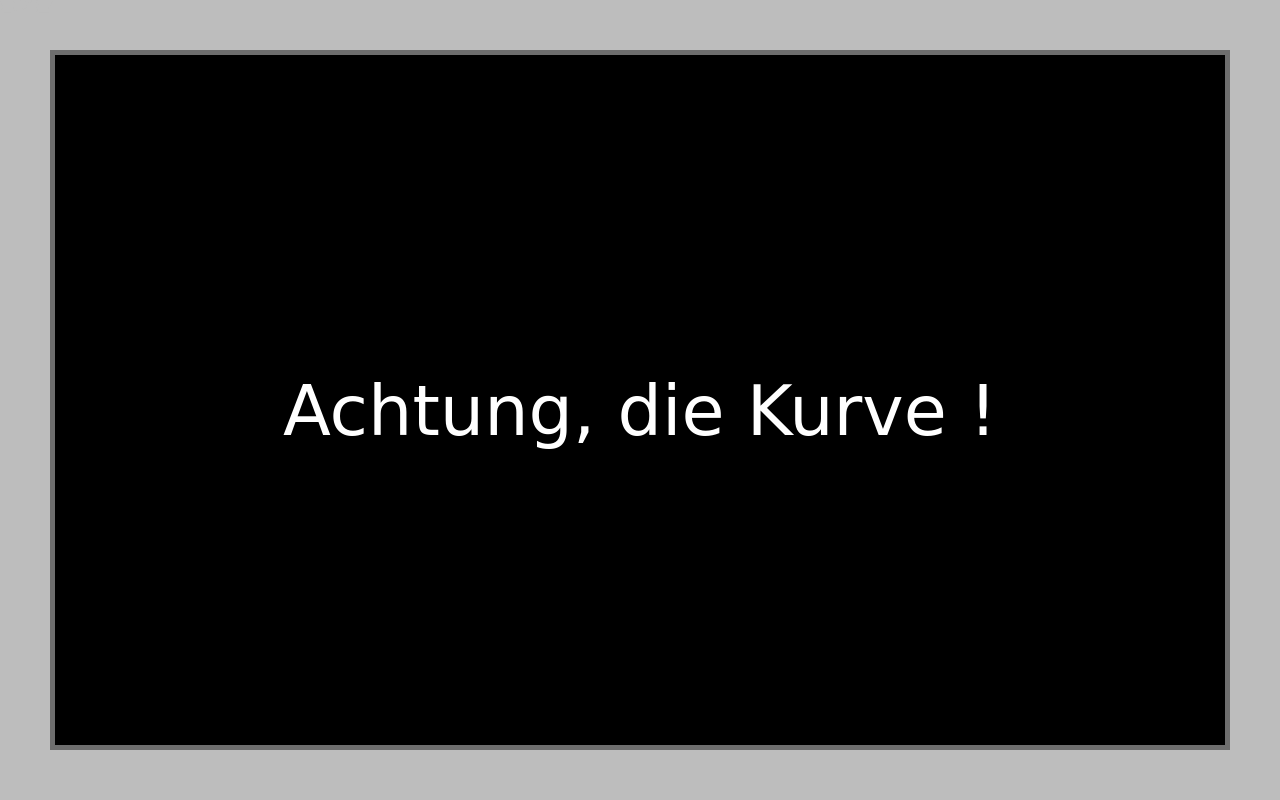
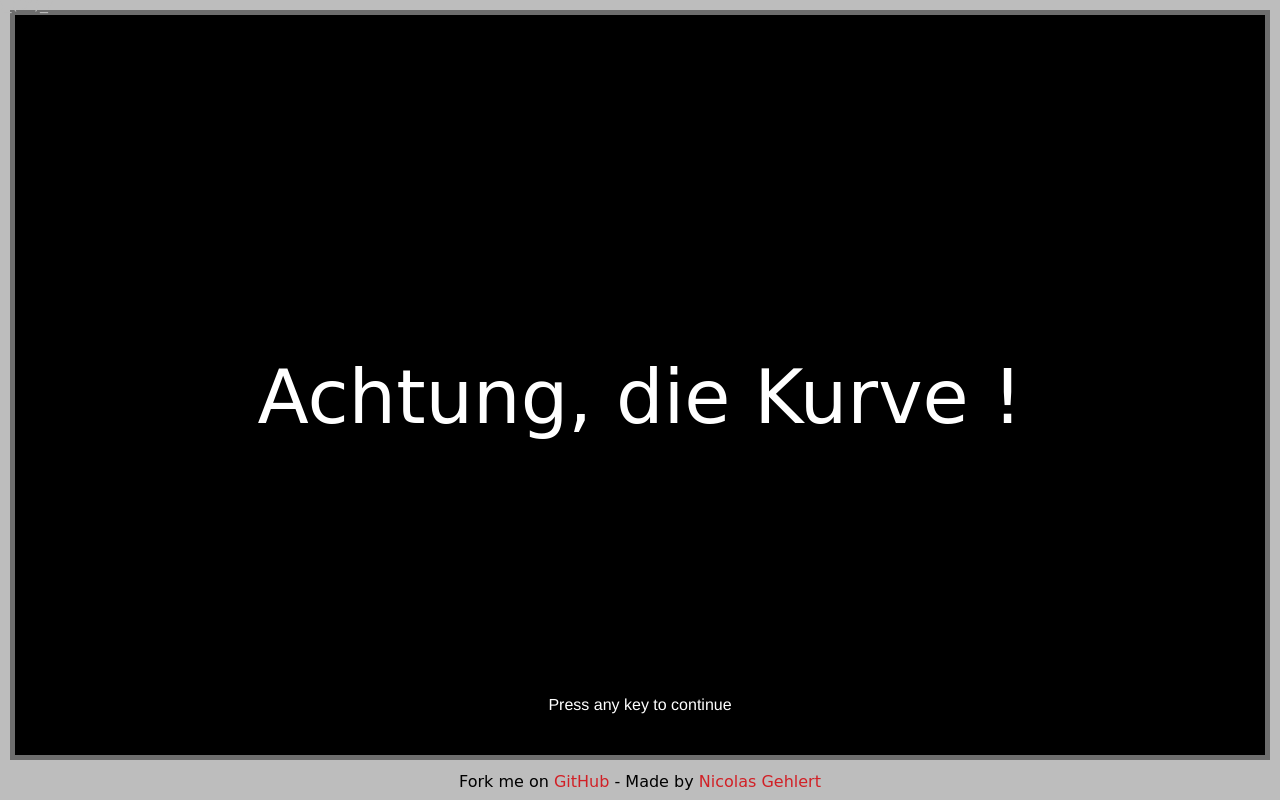
Before and after one commit to ngehlert/kurve, a website built with webpack: page src/index.html in a window 1280 px wide. Built offline with nearby package versions, Linux system fonts and the light colour scheme; a web font is replaced by a local one.

Commit message:
added readme, made some code refactorments

```diff
--- a/src/config.ts
+++ b/src/config.ts
@@ -3,6 +3,13 @@ class Config {
     public static canvasHeight: number = 0;
     public static lineWidth: number = 4;
     public static fps: number = 80;
+    /**
+     * Defines how many degrees a line should turn when turning left/right
+     */
+    public static angleModifier: number = 2;
+    /**
+     * Defines the speed
+     */
     public static pixelsPerSecond: number = 100;
     public static scoreBoardWith: number = 150;
     /**
@@ -12,7 +19,7 @@ class Config {
     /**
      * Defines the frequency with that holes appear. the lower, the less holes appear. has to be greater than 0.
      */
-    public static holeFrequency: number = 1;
+    public static holeFrequency: number = 10;
 }
 
 export { Config };
--- a/src/game-engine.ts
+++ b/src/game-engine.ts
@@ -65,10 +65,10 @@ class GameEngine {
             })
             .forEach((player: Player) => {
                 if (player.isTurningLeft) {
-                    player.angle -= 2;
+                    player.angle -= Config.angleModifier;
                 }
                 if (player.isTurningRight) {
-                    player.angle += 2;
+                    player.angle += Config.angleModifier;
                 }
 
                 let deltaX = Math.cos(player.angle * Math.PI / 180) * this.speed;
@@ -124,7 +124,7 @@ class GameEngine {
     }
 
     private getStepsUntilNextHole(): number {
-        return Math.floor(getRandomNumber(1, 100) * (10 / Config.holeFrequency));
+        return Math.floor(getRandomNumber(1, 100) * (100 / Config.holeFrequency));
     }
 
     private hitTest(point: {x: number, y: number}): boolean {
--- a/src/index.html
+++ b/src/index.html
@@ -16,6 +16,7 @@
             width: 100%;
             height: 100%;
             display: flex;
+            flex-direction: column;
             align-items: center;
             justify-content: center;
         }
@@ -30,6 +31,18 @@
             top: -10px;
             left: -10px;
         }
+
+        .footer {
+            padding: 12px 0 0 0;
+        }
+
+        a:link,
+        a:hover,
+        a:active,
+        a:visited {
+            color: #d12026;
+            text-decoration: none;
+        }
     </style>
     <title>Zatacka</title>
 </head>
@@ -37,6 +50,9 @@
     <div class="font-loader-hack">¯\_(ツ)_/¯</div>
     <div class="flex-container">
         <canvas id="canvas"></canvas>
+        <div class="footer">
+            Fork me on <a href="https://github.com/ngehlert/kurve" target="_blank">GitHub</a>
+            - Made by <a href="https://ngehlert.de" target="_blank">Nicolas Gehlert</a></div>
     </div>
 </body>
 </html>
--- a/src/index.ts
+++ b/src/index.ts
@@ -8,8 +8,8 @@ import { EventHandler } from './event-handler';
 
 window.onload = () => {
 
-    Config.canvasWidth = document.body.clientWidth - 100;
-    Config.canvasHeight = document.body.clientHeight - 100;
+    Config.canvasWidth = document.body.clientWidth - 20;
+    Config.canvasHeight = document.body.clientHeight - 50;
 
     const canvasId: string = 'canvas';
     const canvasElement: HTMLCanvasElement | null = document.getElementById(canvasId) as HTMLCanvasElement;
@@ -44,13 +44,24 @@ window.onload = () => {
         const fontSize: number = Config.canvasHeight / 10;
         drawingContext.font = `${fontSize}px Fredericka the Great, cursive`;
         drawingContext.fillStyle = '#ffffff';
-        const textString: string = 'Achtung, die Kurve !';
-        const textWidth: number = drawingContext.measureText(textString).width;
+        let textString: string = 'Achtung, die Kurve !';
+        let textWidth: number = drawingContext.measureText(textString).width;
 
         drawingContext.fillText(
             textString,
             (Config.canvasWidth / 2) - (textWidth / 2),
             (Config.canvasHeight / 2) + (fontSize / 2),
+        );
+
+        drawingContext.textAlign = 'middle';
+        drawingContext.font = `lighter 16px Helvetica, Arial, sans-serif`;
+        drawingContext.fillStyle = '#ffffff';
+        textString = 'Press any key to continue';
+        textWidth = drawingContext.measureText(textString).width;
+        drawingContext.fillText(
+            textString,
+            (Config.canvasWidth / 2) - (textWidth / 2),
+            Config.canvasHeight - 50,
         );
     }
 
```
Also changed, not shown: README.md (added).
